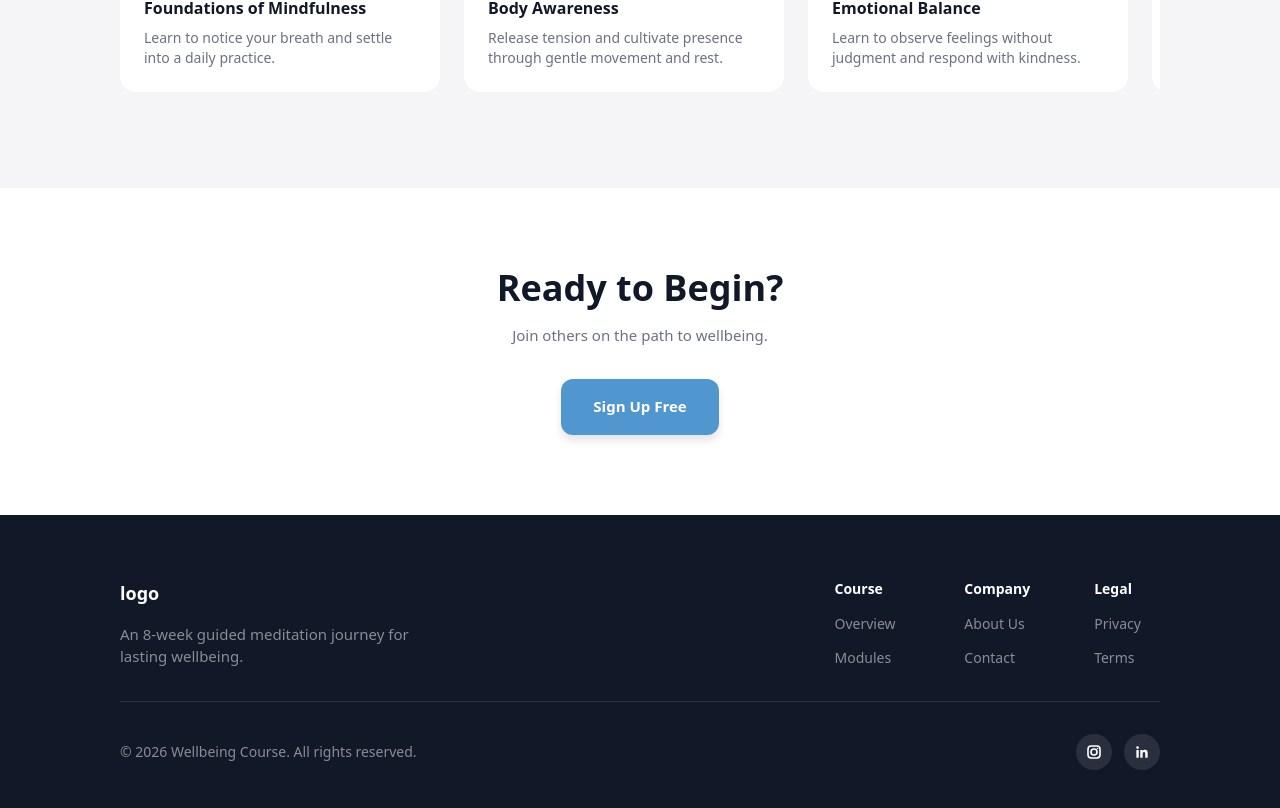
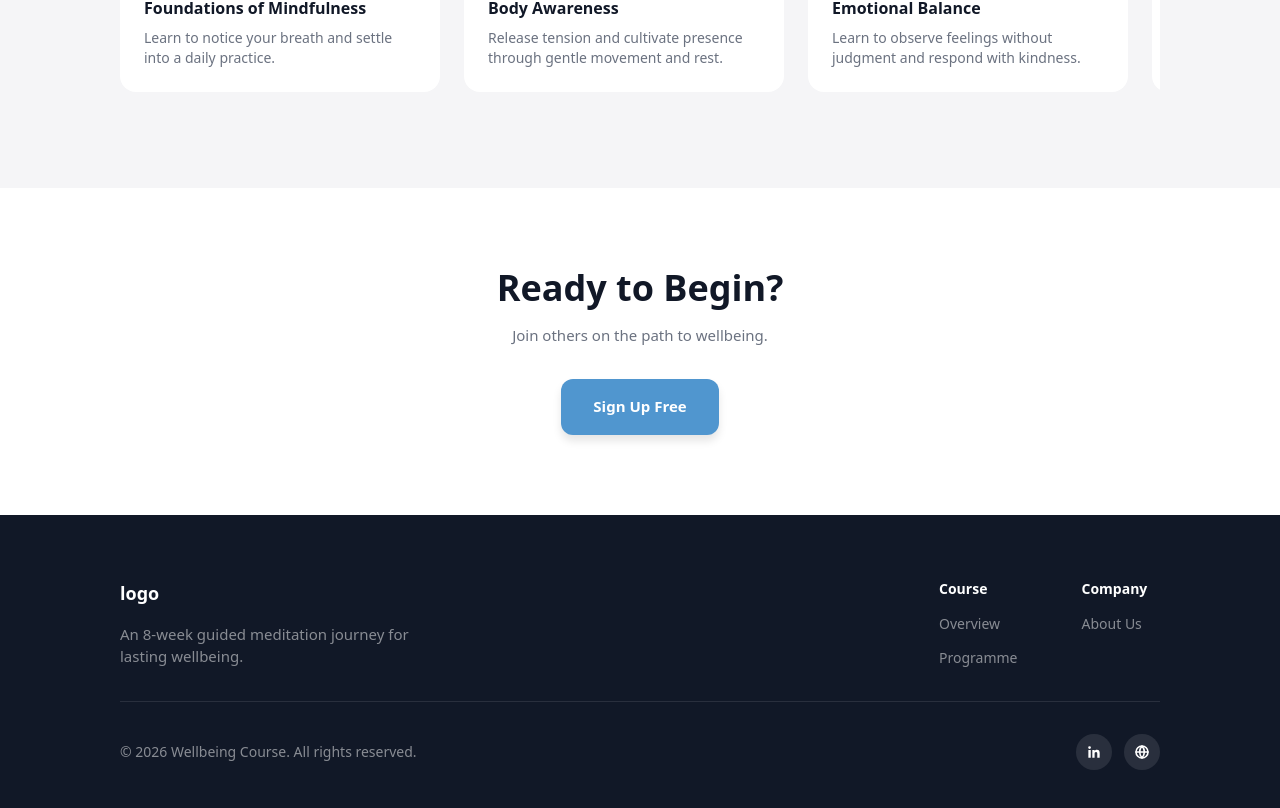
Before and after one commit to KKatariah/rcswa-mindfulness, a Next.js app in the folder client/: page / in a window 1280 px wide. Shown: the part 1379-2187 px from the top of the page. Built offline with nearby package versions, Linux system fonts and the light colour scheme; no server answers.

Commit message:
Refactored footer and navbar links, updated icons , and updated sidebar items

```diff
--- a/client/src/components/main/Footer.tsx
+++ b/client/src/components/main/Footer.tsx
@@ -1,33 +1,23 @@
 import Link from "next/link";
-import { InstagramIcon, LinkedinIcon } from "@/components/ui/icons";
+import { GlobeIcon, LinkedinIcon } from "@/components/ui/icons";
 
 const FOOTER_COLUMNS = [
 	{
 		title: "Course",
 		links: [
 			{ label: "Overview", href: "/" },
-			{ label: "Modules", href: "/modules" },
+			{ label: "Programme", href: "/modules" },
 		],
 	},
 	{
 		title: "Company",
-		links: [
-			{ label: "About Us", href: "/about" },
-			{ label: "Contact", href: "/contact" },
-		],
-	},
-	{
-		title: "Legal",
-		links: [
-			{ label: "Privacy", href: "/privacy" },
-			{ label: "Terms", href: "/terms" },
-		],
+		links: [{ label: "About Us", href: "/about" }],
 	},
 ];
 
 const SOCIAL_LINKS = [
-	{ label: "Instagram", href: "https://instagram.com", icon: InstagramIcon },
-	{ label: "LinkedIn", href: "https://linkedin.com", icon: LinkedinIcon },
+	{ label: "LinkedIn", href: "https://www.linkedin.com/in/dr-sarah-moore-84a0902a/", icon: LinkedinIcon },
+	{ label: "Research Repository", href: "https://research-repository.uwa.edu.au/en/persons/sarah-moore/", icon: GlobeIcon },
 ];
 
 export default function Footer() {
@@ -41,7 +31,7 @@ export default function Footer() {
 					</p>
 				</div>
 
-				<div className="grid grid-cols-3 gap-8 sm:gap-16">
+				<div className="grid grid-cols-2 gap-8 sm:gap-16">
 					{FOOTER_COLUMNS.map((column) => (
 						<div key={column.title} className="flex flex-col gap-3">
 							<h3 className="text-sm font-bold text-white">{column.title}</h3>
--- a/client/src/components/main/Navbar.tsx
+++ b/client/src/components/main/Navbar.tsx
@@ -18,7 +18,7 @@ export default function Navbar() {
 	const [loginOpen, setLoginOpen] = useState(false);
 	const visibleLinks = [
 		...NAV_LINKS,
-		...(user ? [{ label: "Modules", href: "/modules" }, { label: "Forum", href: "/forum" }] : []),
+		...(user ? [{ label: "Programme", href: "/modules" }] : []),
 	];
 	const [signUpOpen, setSignUpOpen] = useState(false);
 
--- a/client/src/components/main/Sidebar.tsx
+++ b/client/src/components/main/Sidebar.tsx
@@ -1,6 +1,6 @@
 import Link from "next/link";
 import { usePathname } from "next/navigation";
-import { IconProps, HomeIcon, BookOpenIcon, MessageCircleIcon, FolderIcon, CalendarIcon } from "@/components/ui/icons";
+import { IconProps, BookOpenIcon, MessageCircleIcon, FolderIcon, CalendarIcon } from "@/components/ui/icons";
 import { useAuth } from "@/context/AuthContext";
 import { UserAvatar } from "@/components/ui/UserAvatar";
 
@@ -12,7 +12,6 @@ type NavItem = {
 };
 
 const NAV_ITEMS: NavItem[] = [
-  { label: "Home", href: "/", icon: HomeIcon },
   { label: "Modules", href: "/modules", icon: BookOpenIcon },
   { label: "Surveys", href: "/surveys", icon: CalendarIcon},
   { label: "Forum", href: "/forum", icon: MessageCircleIcon },
--- a/client/src/components/ui/icons.tsx
+++ b/client/src/components/ui/icons.tsx
@@ -158,3 +158,12 @@ export function LinkedinIcon(props: IconProps) {
     </svg>
   );
 }
+
+export function GlobeIcon(props: IconProps) {
+  return (
+    <svg viewBox="0 0 20 20" {...base} {...props}>
+      <circle cx="10" cy="10" r="7.5" />
+      <path d="M2.5 10h15M10 2.5c1.88 2.1 2.92 4.8 2.92 7.5S11.88 15.4 10 17.5C8.12 15.4 7.08 12.7 7.08 10S8.12 4.6 10 2.5Z" />
+    </svg>
+  );
+}
```
